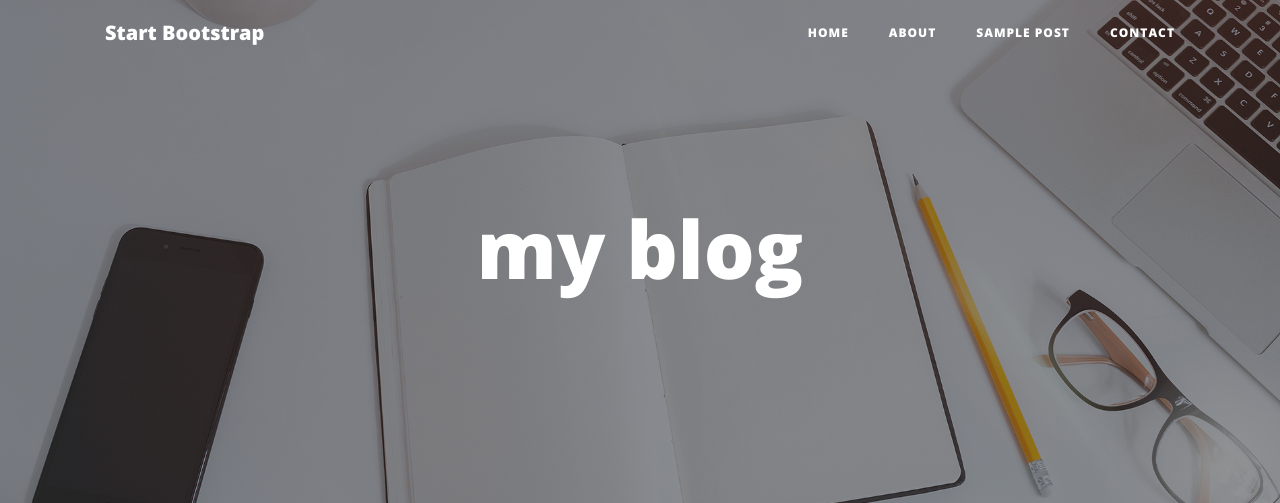
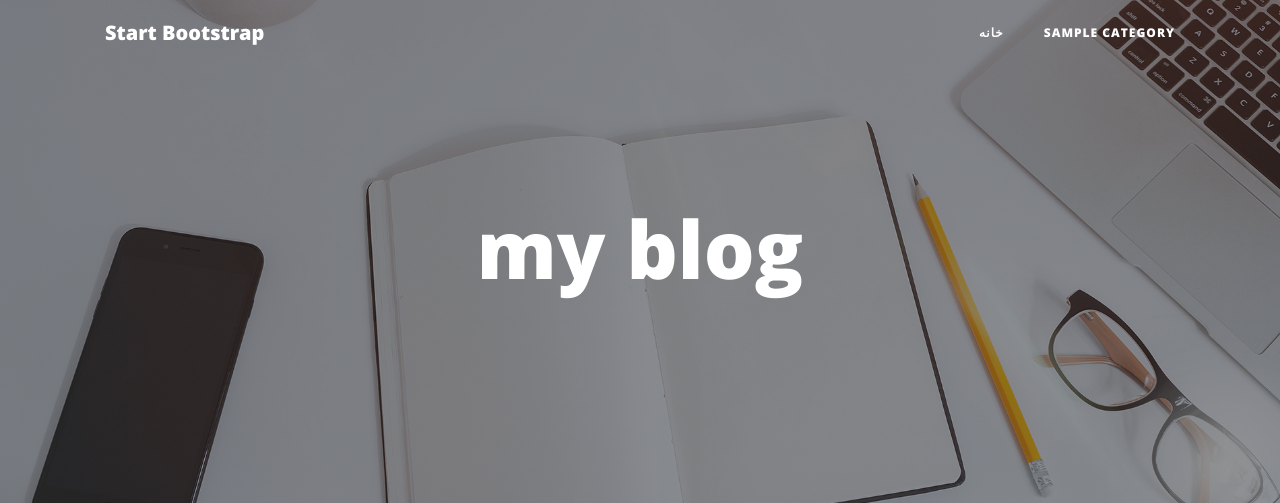
Before and after one commit to xandner/django_blog, a Django app: page / in a window 1280 px wide. Shown: the top 503 px of the page. Run offline with Django 3.2, Linux system fonts and the light colour scheme; tables that the repository leaves empty hold one stand-in row (values such as "Sample post"); some libraries are stand-ins or nearby versions.

Commit message:
cat in article and menu was added

```diff
--- a/first_project/first_app/models.py
+++ b/first_project/first_app/models.py
@@ -41,6 +41,7 @@ class Article(models.Model):
     class Meta:
         verbose_name="مقاله"
         verbose_name_plural="مقالات"
+        ordering=['published']
     def jpublished(self):
         return jalali_converter(self.published)
 
--- a/first_project/first_app/templates/blog/base.html
+++ b/first_project/first_app/templates/blog/base.html
@@ -44,22 +44,18 @@
         <div class="collapse navbar-collapse" id="navbarResponsive">
             <ul class="navbar-nav ml-auto">
                 <li class="nav-item">
-                    <a class="nav-link" href="home.html">Home</a>
+                    <a class="nav-link" href="{% url 'first_app:test_app' %}">خانه</a>
                 </li>
-                <li class="nav-item">
-                    <a class="nav-link" href="about.html">About</a>
-                </li>
-                <li class="nav-item">
-                    <a class="nav-link" href="detail.html">Sample Post</a>
-                </li>
-                <li class="nav-item">
-                    <a class="nav-link" href="contact.html">Contact</a>
-                </li>
+                {% for cat in category %}
+                    <li class="nav-item">
+                        <a class="nav-link" href="#">{{ cat.title }}</a>
+                    </li>
+                {% endfor %}
+
             </ul>
         </div>
     </div>
 </nav>
-
 
 
 {% block main %}
--- a/first_project/first_app/templates/blog/home.html
+++ b/first_project/first_app/templates/blog/home.html
@@ -33,6 +33,11 @@
                 <p class="post-meta">نوشته شده توسط:
 <!--                    <a href="#">Start Bootstrap</a>-->
                     {{ article.jpublished }}</p>
+                    <div>
+                        {% for cat in article.category.all %}
+                        <a href="#">{{cat.title}}</a>
+                        {% endfor %}
+                    </div>
             </div>
             <hr>
             {% endfor %}
--- a/first_project/first_app/views.py
+++ b/first_project/first_app/views.py
@@ -1,13 +1,15 @@
 from django.shortcuts import render,get_object_or_404
 from django.http import HttpResponse, JsonResponse,Http404
-from .models import Article
+from .models import Article,Category
+
 
 
 # Create your views here.
 
 def home(request):
     context = {
-        'articles': Article.objects.filter(status='p').order_by('published')
+        'articles': Article.objects.filter(status='p'),
+        'category': Category.objects.filter(status=True)
     }
     return render(request, "blog/home.html", context=context)
 
```
